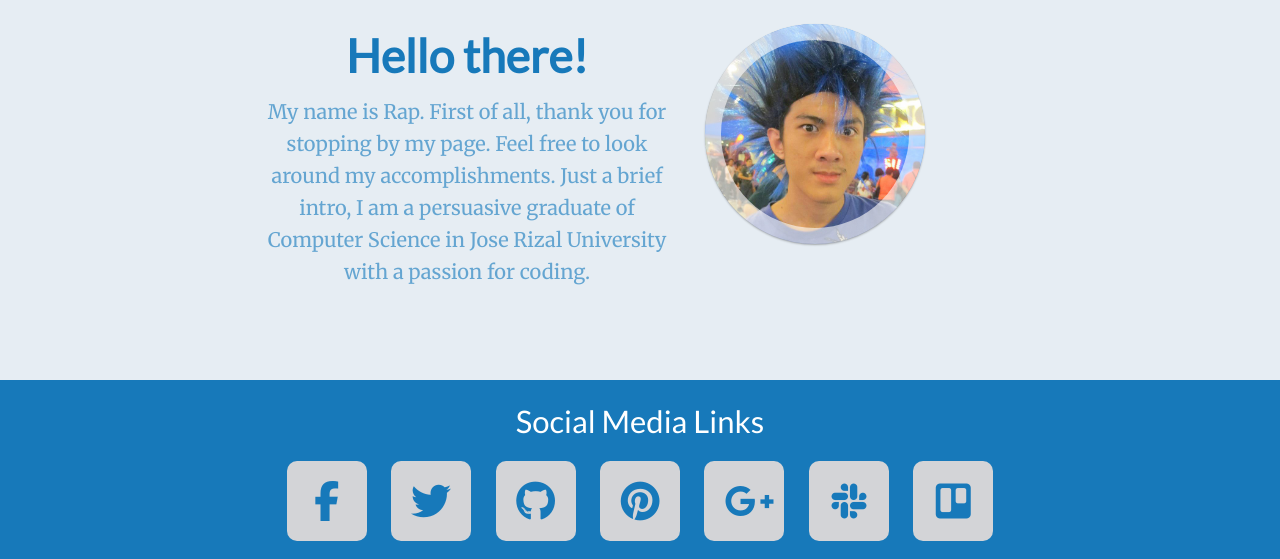
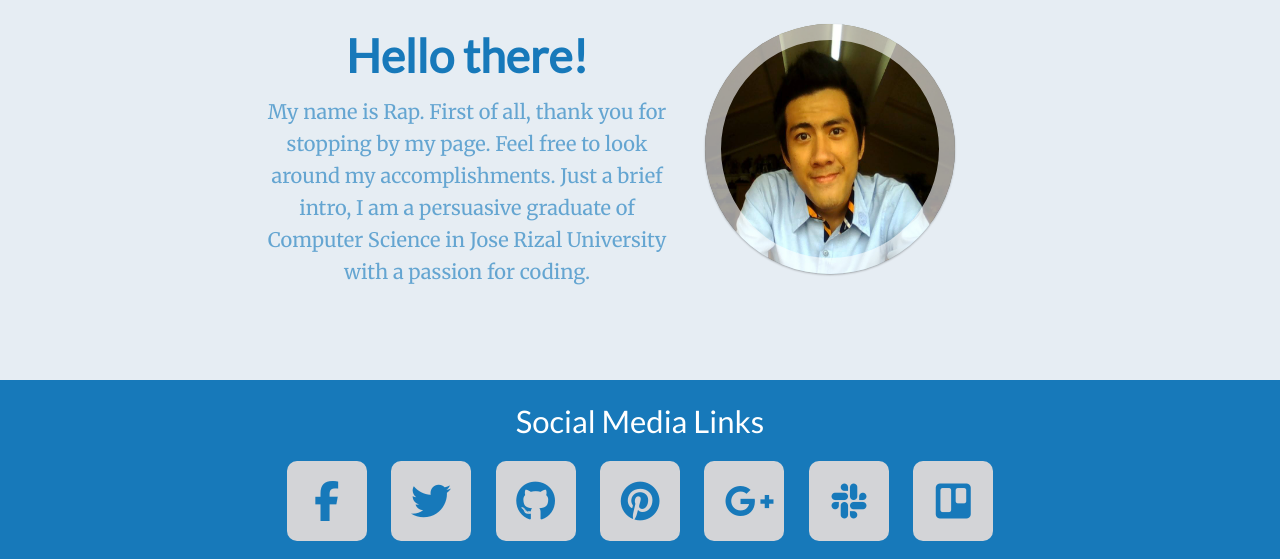
Before and after one commit to rapunk27/portfolio, a PHP site: page / in a window 1280 px wide. Shown: the part 105-664 px from the top of the page. Run offline with PHP 8.4, Linux system fonts and the light colour scheme; some libraries are stand-ins or nearby versions.

Commit message:
changed pictures for more formal approach

```diff
--- a/css/ihover.css
+++ b/css/ihover.css
@@ -23,14 +23,14 @@
 
 .ih-item.circle {
   position: relative;
-  width: 220px;
-  height: 220px;
+  width: 250px;
+  height: 250px;
   border-radius: 50%;
 }
 .ih-item.circle .img {
   position: relative;
-  width: 220px;
-  height: 220px;
+  width: 250px;
+  height: 250px;
   border-radius: 50%;
 }
 .ih-item.circle .img:before {
--- a/css/media.css
+++ b/css/media.css
@@ -21,7 +21,7 @@
 	}
 
 	.resume-section{
-		height: 800px;
+		height: 1000px;
 	}
 
 	.resume-square{
--- a/css/styles.css
+++ b/css/styles.css
@@ -443,7 +443,7 @@
 /*Resume*/
 
 .resume-section{
-	height: 430px;
+	height: 550px;
 	background: #E6EDF3;
 	padding: 30px;
 }
--- a/index.php
+++ b/index.php
@@ -18,7 +18,7 @@ $path2 = '';
   			<div class="ih-item circle effect6 scale_up">
   				<a href="#">
   	  				<div class="img">
-  	  					<img src="images/rapunk.jpg" class="circle-profile">
+  	  					<img src="images/rap_selfie.jpg" class="circle-profile">
   	  				</div>
   		  			<div class="info">
   		  			  	<h3>Contact me:</h3>
--- a/resume.php
+++ b/resume.php
@@ -14,14 +14,14 @@ $path2 = '';
 
 	<div class="row">
 		<div class="large-4 medium-12 small-12 columns">
-			<img class="resume-square" src="images/rap_selfie.jpg">
+			<img class="resume-square" src="images/rap_stand.jpg">
 		</div>
 		<div class="large-8 medium-12 small-12 columns">
 			<div class="row text-center">
 				<b class="resume-info-label">Web Technologies learned: </b>
 			</div>
 			<div class="row">
-				<div class="large-5 large-offset-1 columns resume-info-ans">
+				<div class="large-5 large-offset-1 medium-5 medium-offset-1 columns resume-info-ans">
 					<ul>
 						<li>PHP</li>
 						<li>Laravel (Php framework)</li>
@@ -33,7 +33,7 @@ $path2 = '';
 						<li>XAMPP (Server Package)</li>
 					</ul>
 				</div>
-				<div class="large-5 large-offset-1 columns resume-info-ans">
+				<div class="large-5 large-offset-1 medium-5 medium-offset-1 columns resume-info-ans">
 					<ul>
 						<li>CSS</li>
 						<li>Bootstrap / Foundation (CSS Frameworks)</li>
```
Also changed, not shown: images/rap_stand.jpg (added), images/rapunk.jpg (deleted).
